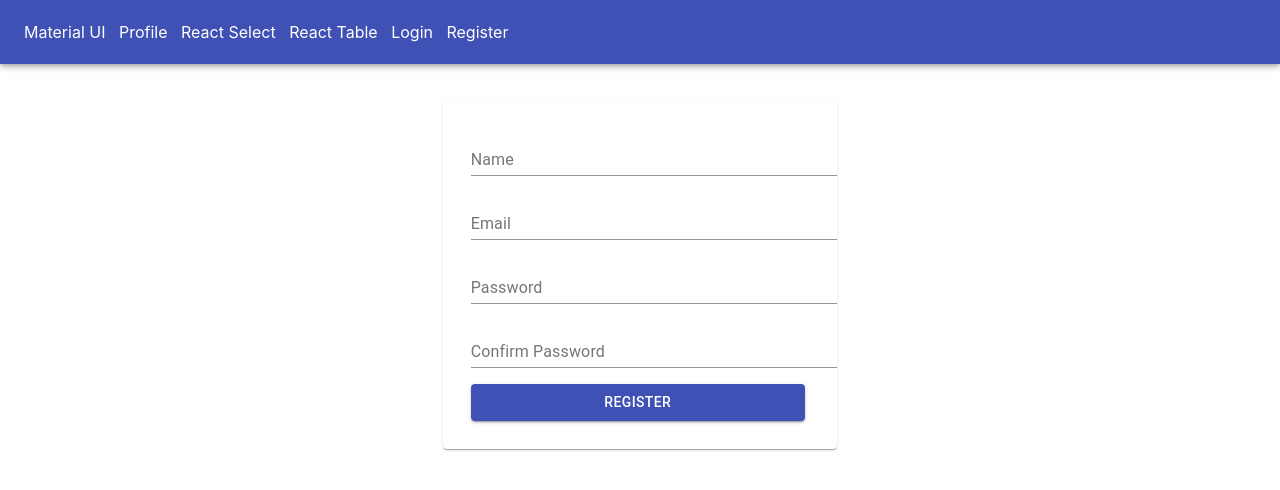
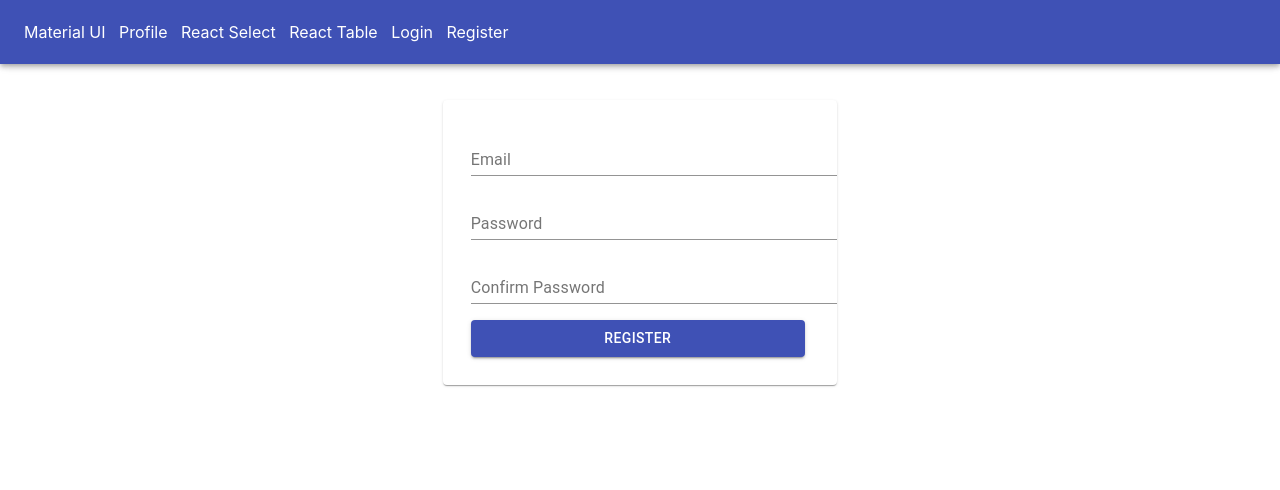
Before and after one commit to TalhaZulfiqar69/react-custom-hooks-and-routers, a React (Create React App) app: page /register in a window 1280 px wide. Shown: the top 490 px of the page. Built offline with nearby package versions, Linux system fonts and the light colour scheme.

Commit message:
firebase authentication

```diff
--- a/package.json
+++ b/package.json
@@ -5,6 +5,7 @@
   "dependencies": {
     "@material-ui/core": "^4.11.2",
     "@material-ui/icons": "^4.11.2",
+    "@material-ui/lab": "^4.0.0-alpha.57",
     "@testing-library/jest-dom": "^5.11.4",
     "@testing-library/react": "^11.1.0",
     "@testing-library/user-event": "^12.1.10",
--- a/src/App.jsx
+++ b/src/App.jsx
@@ -7,7 +7,7 @@ import {
   Switch,
   Route,
   Link,
-  // useLocation,
+  useLocation,
   // useParams,
 } from 'react-router-dom'
 import { Profile } from './components/profile'
@@ -17,9 +17,14 @@ import { EditGeneralInformation } from './components/editGeneralInformation'
 import { ReactSelect } from './components/reactSelect'
 import { ReactTableExample } from './components/reactTableExample'
 import { EditUser } from './components/editUser'
-import { Login } from './components/auth/login'
-import { Register } from './components/auth/register'
+// import { Login } from './components/auth/login'
+// import { Register } from './components/auth/register'
+import { Login } from './authentication/Login'
+import { Register } from './authentication/Register'
+import { Dashboard } from './authentication/dashboard'
 function App() {
+  // const location = useLocation()
+  // console.log('user shshhs', location.state.user)
   return (
     <div>
       <Router>
@@ -32,8 +37,11 @@ function App() {
           <Route path="/react-select" exact component={ReactSelect} />
           <Route path="/react-table" exact component={ReactTableExample} />
           <Route path="/edit-user" exact component={EditUser} />
+          {/* <Route path="/login" exact component={Login} />
+          <Route path="/register" exact component={Register} /> */}
           <Route path="/login" exact component={Login} />
           <Route path="/register" exact component={Register} />
+          <Route path="/dashboard" exact component={Dashboard} />
         </Switch>
       </Router>
     </div>
--- /dev/null
+++ b/src/authentication/Login.jsx
@@ -0,0 +1,90 @@
+import React, { useRef, useState } from 'react'
+import { Container, Card, Grid, TextField, Button } from '@material-ui/core'
+import Alert from '@material-ui/lab/Alert'
+import { makeStyles } from '@material-ui/core/styles'
+import firebase from '../util/firebase'
+import { useHistory } from 'react-router-dom'
+
+const useStyles = makeStyles((theme) => ({
+  root: {
+    '& > *': {
+      margin: theme.spacing(1),
+      width: '37ch',
+    },
+  },
+}))
+const Login = () => {
+  const classes = useStyles()
+  const style = { marginTop: '100px' }
+
+  const emailRef = useRef()
+  const passwordRef = useRef()
+  const [passwordError, setPasswordError] = useState()
+  const history = useHistory()
+
+  const login = () => {
+    firebase
+      .auth()
+      .signInWithEmailAndPassword(emailRef.current.value, passwordRef.current.value)
+      .then((userCredential) => {
+        setPasswordError('')
+        var user = userCredential.user
+        console.log('the user email after login', user.email)
+        console.log('the user after login', user)
+        emailRef.current.value = ''
+        passwordRef.current.value = ''
+
+        history.push('/dashboard')
+      })
+      .catch((error) => {
+        setPasswordError('Email or password is incorrect')
+        const errorCode = error.code
+        const errorMessage = error.message
+      })
+  }
+
+  return (
+    <div style={style}>
+      <Container size="sm">
+        <Grid container spacing={3}>
+          <Grid item xs={4}></Grid>
+          <Grid item xs={4}>
+            <Card style={{ padding: '20px' }}>
+              {passwordError && <Alert severity="error">{passwordError}</Alert>}
+              <form
+                // ref={formRef}
+                className={classes.root}
+                noValidate
+                autoComplete="off"
+              >
+                <TextField
+                  inputRef={emailRef}
+                  id="standard-basic"
+                  label="Email"
+                  type="email"
+                />
+                <TextField
+                  inputRef={passwordRef}
+                  id="standard-basic"
+                  type="password"
+                  label="Password"
+                />
+                <Button
+                  variant="contained"
+                  color="primary"
+                  style={{ width: '42ch' }}
+                  onClick={login}
+                >
+                  Login
+                </Button>
+              </form>
+            </Card>
+          </Grid>
+          <Grid item xs={4}></Grid>
+        </Grid>
+      </Container>
+    </div>
+  )
+}
+
+export { Login }
--- /dev/null
+++ b/src/authentication/Register.jsx
@@ -0,0 +1,103 @@
+import React, { useRef, useState } from 'react'
+import { Container, Card, Grid, TextField, Button } from '@material-ui/core'
+import { Alert } from '@material-ui/lab'
+import { makeStyles } from '@material-ui/core/styles'
+import firebase from '../util/firebase'
+import { useHistory } from 'react-router-dom'
+
+const useStyles = makeStyles((theme) => ({
+  root: {
+    '& > *': {
+      margin: theme.spacing(1),
+      width: '37ch',
+    },
+  },
+}))
+const Register = () => {
+  const classes = useStyles()
+  const style = { marginTop: '100px' }
+
+  const emailRef = useRef()
+  const passwordRef = useRef()
+  const confirmPasswordRef = useRef()
+  const [passwordError, setPasswordError] = useState()
+  const history = useHistory()
+
+  const registeration = () => {
+    if (passwordRef.current.value !== confirmPasswordRef.current.value) {
+      return setPasswordError('Passowrd do not match')
+    }
+
+    firebase
+      .auth()
+      .createUserWithEmailAndPassword(
+        emailRef.current.value,
+        passwordRef.current.value
+      )
+      .then((userCredential) => {
+        setPasswordError('')
+        var user = userCredential.user.email
+
+        console.log('the new registered user', user)
+        emailRef.current.value = ''
+        passwordRef.current.value = ''
+        confirmPasswordRef.current.value = ''
+        history.push('/dashboard', { user })
+      })
+      .catch((error) => {
+        const errorCode = error.code
+        const errorMessage = error.message
+      })
+  }
+
+  return (
+    <div style={style}>
+      <Container size="sm">
+        <Grid container spacing={3}>
+          <Grid item xs={4}></Grid>
+          <Grid item xs={4}>
+            <Card style={{ padding: '20px' }}>
+              {passwordError && <Alert severity="error">{passwordError}</Alert>}
+              <form
+                // ref={formRef}
+                className={classes.root}
+                noValidate
+                autoComplete="off"
+              >
+                <TextField
+                  inputRef={emailRef}
+                  id="standard-basic"
+                  label="Email"
+                  type="email"
+                />
+                <TextField
+                  inputRef={passwordRef}
+                  id="standard-basic"
+                  type="password"
+                  label="Password"
+                />
+                <TextField
+                  inputRef={confirmPasswordRef}
+                  id="standard-basic"
+                  type="password"
+                  label="Confirm Password"
+                />
+                <Button
+                  variant="contained"
+                  color="primary"
+                  style={{ width: '42ch' }}
+                  onClick={registeration}
+                >
+                  Register
+                </Button>
+              </form>
+            </Card>
+          </Grid>
+          <Grid item xs={4}></Grid>
+        </Grid>
+      </Container>
+    </div>
+  )
+}
+
+export { Register }
--- /dev/null
+++ b/src/authentication/dashboard.jsx
@@ -0,0 +1,11 @@
+import React from 'react'
+
+const Dashboard = () => {
+  const style = { marginTop: '100px' }
+  return (
+    <div style={style}>
+      <h1>The Dashboard Component</h1>
+    </div>
+  )
+}
+export { Dashboard }
```
Also changed, not shown: 2 other files (tests, documents, lock files or other folders).
